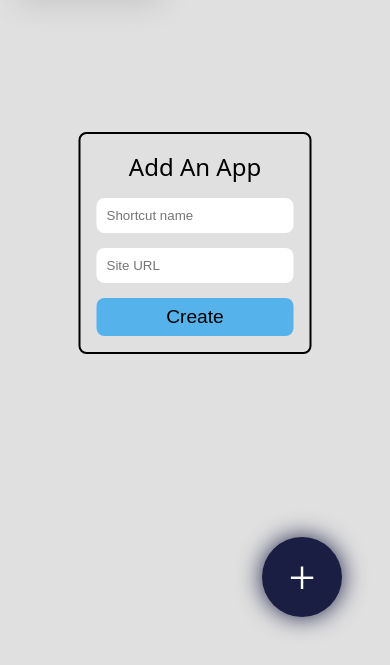
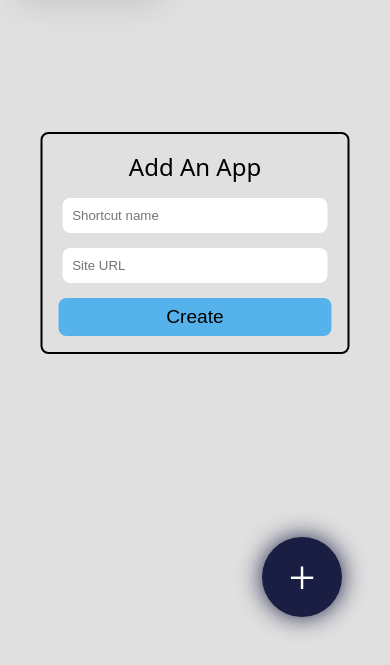
Before and after one commit to Daniel-Prada27/appBoard, a website built with webpack: page dist/index.html in a window 390 px wide. Shown: the part 179-844 px from the top of the page. Built offline with nearby package versions, Linux system fonts and the light colour scheme.

Commit message:
Style popup for mobile screens

```diff
--- a/assets/styles/style.css
+++ b/assets/styles/style.css
@@ -126,7 +126,8 @@ img {
 
     border: 2px solid black;
 
-    width: fit-content;
+    /* width: fit-content; */
+    width: 70vw;
     padding: 1rem;
 
     border-radius: 8px;
@@ -141,6 +142,7 @@ img {
 .popup > form {
     display: flex;
     flex-direction: column;
+    flex-grow: 1;
     gap: 15px;
 
     text-align: center;
@@ -151,6 +153,7 @@ input {
     border-radius: 8px;
     border: none;
     background-color: #ffffff;
+    width: 90%;
 }
 
 input:focus {
```
Also changed, not shown: dist/index.html.
